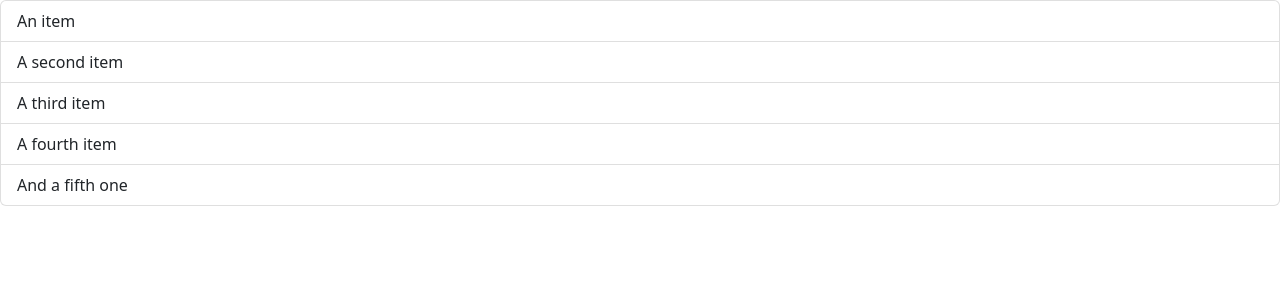
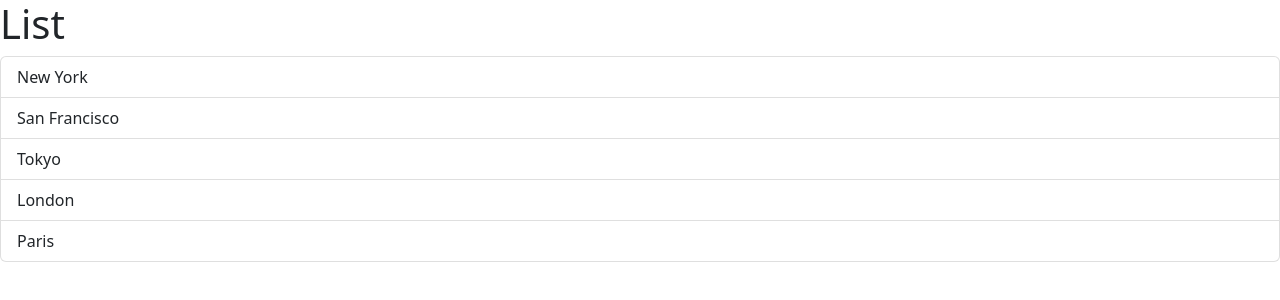
Before and after one commit to m7asanain/react-for-beginners, a React (Vite) app in the folder react-app/: page / in a window 1280 px wide. Shown: the top 300 px of the page. Built offline with nearby package versions, Linux system fonts and the light colour scheme.

Commit message:
rendering lists

```diff
--- a/react-app/src/App.tsx
+++ b/react-app/src/App.tsx
@@ -3,14 +3,9 @@
 
 function App() {
   return (
-    <>
-      {/* <div>
-        <Message />
-      </div> */}
-      <div>
-        <ListGroup />
-      </div>
-    </>
+    <div>
+      <ListGroup />
+    </div>
   );
 }
 
--- a/react-app/src/components/ListGroup.tsx
+++ b/react-app/src/components/ListGroup.tsx
@@ -1,12 +1,17 @@
 function ListGroup() {
+  const items = ["New York", "San Francisco", "Tokyo", "London", "Paris"];
+
   return (
-    <ul className="list-group">
-      <li className="list-group-item">An item</li>
-      <li className="list-group-item">A second item</li>
-      <li className="list-group-item">A third item</li>
-      <li className="list-group-item">A fourth item</li>
-      <li className="list-group-item">And a fifth one</li>
-    </ul>
+    <>
+      <h1>List</h1>
+      <ul className="list-group">
+        {items.map((item) => (
+          <li key={item} className="list-group-item">
+            {item}
+          </li>
+        ))}
+      </ul>
+    </>
   );
 }
 
```
